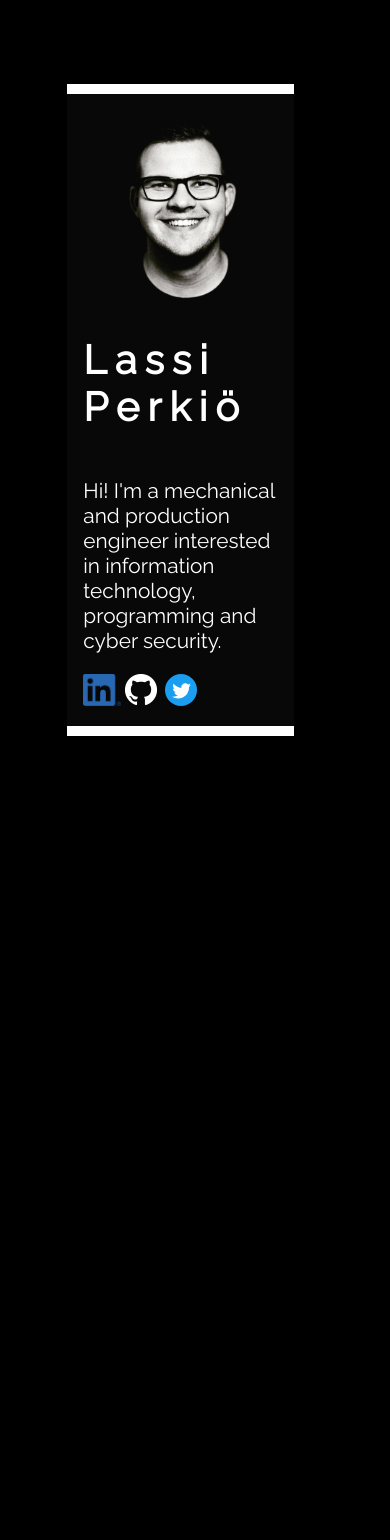
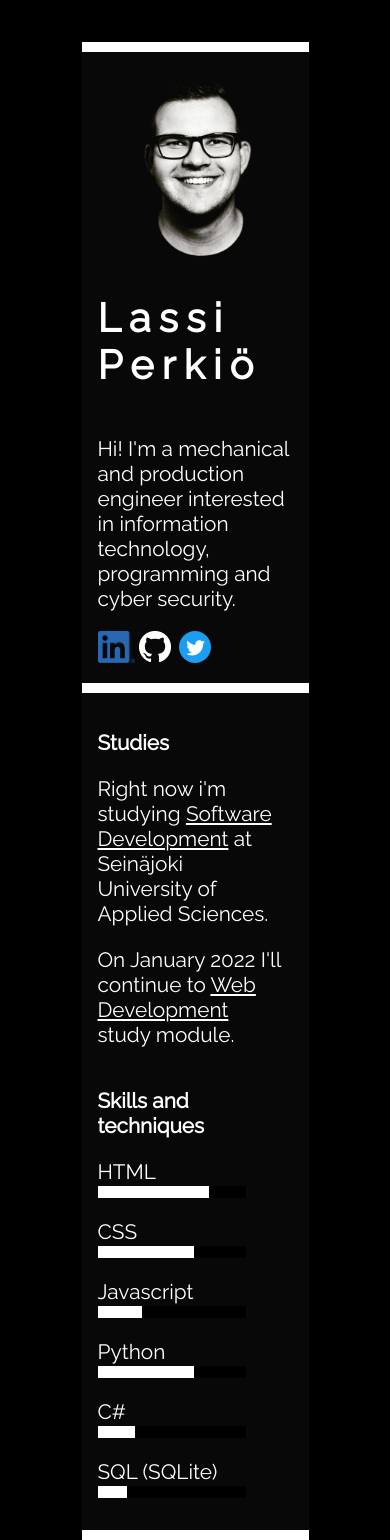
Before and after one commit to L4UNO/introduction, a plain HTML site: page index.html in a window 390 px wide. Before the commit the page ends 844 px from the top, so only its background shows below. Drawn offline with Linux system fonts and the light colour scheme.

Commit message:
added "Studies" and "Skills"

```diff
--- a/index.html
+++ b/index.html
@@ -1,99 +1,18 @@
 <!DOCTYPE html>
 <html lang="en">
     <head>
-        <title>Lassi</title>
         <link rel="preconnect" href="https://fonts.googleapis.com">
         <link rel="preconnect" href="https://fonts.gstatic.com" crossorigin>
         <link href="https://fonts.googleapis.com/css2?family=Raleway&display=swap" rel="stylesheet">
         <meta charset="utf-8">
         <meta name="viewport" content="width=device-width, initial-scale=1.0">
-        <style>
-            body {
-                background-color: rgb(0, 0, 0);
-                margin: 0px;
-            }
 
-            .grid-container {
-                display: grid;
-                grid-template-columns: auto auto auto;
-                grid-template-rows: auto auto auto;
-            }
+        <link rel="stylesheet" href="style.css"></style>
 
-            .flex-container {
-                grid-area: 2/2/span 1/span 1;
-            }
 
-            .card {
-                margin-top: 10vh;
-                margin-right: auto;
-                margin-left: auto;
-                max-width: 50vw;
-                display: flex;
-                flex-direction: row;
-                background-color: #080808;
-                color: white;
-                padding: 1em;
-                border-top: 10px solid white;
-                border-bottom: 10px solid white;
-            }
-
-            .card-right {
-                display: flex;
-                flex-direction: column;
-                justify-content: space-evenly;
-            }
-
-            .card-right-bottom {
-                text-overflow: clip;
-                display: flex;
-                flex-direction: row;
-                align-items: flex-start;
-                white-space: nowrap;
-            }
-
-            .pic {
-                min-width: none;
-                max-width: 14vw;
-                height: auto;
-            }
-
-            h1 {
-                font-family: 'Raleway', sans-serif;
-                font-weight: 800;
-                font-size: 2.5em;
-                letter-spacing: 0.2em;
-            }
-
-            p {
-                font-family: 'Raleway', sans-serif;
-                font-weight: 400;
-                font-size: 1.3em;
-            }
-
-            @media screen and  (max-width: 600px) {
-            .card {
-                margin-right: 10vw;
-                margin-left: 10vw;
-                display: flex;
-                flex-direction: column;
-                align-items: center;
-            }
-
-            .card-right {
-                justify-content: flex-start;
-            }
-
-            .pic {
-                min-width: none;
-                max-width: 50vw;
-                height: auto;
-            }
-            }
-        </style>
     </head>
     <body>
-        <div class="grid-container">
-            <div class="flex-container">
+
         <div class="card">
             <div class="card-left">
             <img src="img.jpg" class="pic">
@@ -109,8 +28,52 @@
                     <a href="https://www.twitter.com/lassipe" target="_blank"><img src="twitter.svg" style="width: 32px; margin-left: 4px;"></a>
                 </div>
             </div>
+        </div>    <!-- Card loppuu -->
+
+        <div class="bottom-container">
+            <div class="text">
+                <p><strong>Studies</strong></p>
+                <p>Right now i'm studying <a href="https://www.seamk.fi/osaamistaan-taydentavalle/taydennyskoulutus/ohjelmistosuunnittelu-27-op-2021/">Software Development</a> at Seinäjoki University of Applied Sciences.</p>
+                <p>On January 2022 I'll continue to <a href="https://www.seamk.fi/hakijalle/avoin-amk/osaamiskokonaisuudet/web-ohjelmointi-26-46-op/">Web Development</a> study module.</p>
+            </div>
+
+            <div class="skills">
+                <p><strong>Skills and techniques</strong></p>
+
+                <p>HTML</p>
+                <div class="bar-base">
+                    <div class="bar" style="width: 75%;"></div>
+                </div>
+
+                <p>CSS</p>
+                <div class="bar-base">
+                    <div class="bar" style="width: 65%;"></div>
+                </div>
+
+                <p>Javascript</p>
+                <div class="bar-base">
+                    <div class="bar" style="width: 30%;"></div>
+                </div>
+
+                <p>Python</p>
+                <div class="bar-base">
+                    <div class="bar" style="width: 65%;"></div>
+                </div>
+
+                <p>C#</p>
+                <div class="bar-base">
+                    <div class="bar" style="width: 25%;"></div>
+                </div>
+
+                <p>SQL (SQLite)</p>
+                <div class="bar-base" style="margin-bottom: 1em;">
+                    <div class="bar" style="width: 20%;"></div>
+                </div>
+
+
+
             </div>
         </div>
-        </div>
+
     </body>
 </html>
```
Lines whose indentation alone changed are shown as unchanged.
